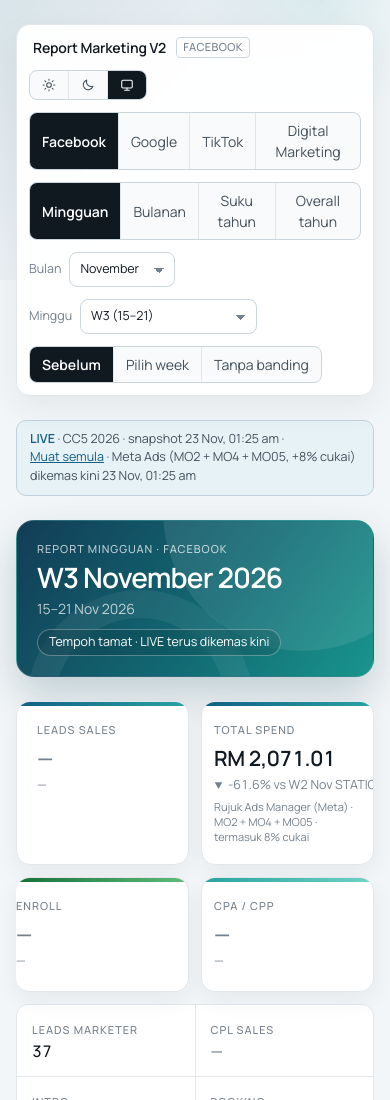
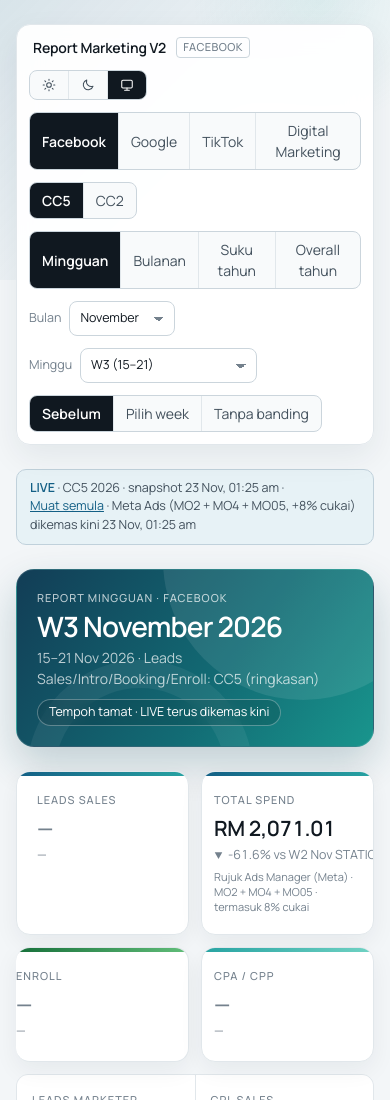
Before and after one commit to syaikhu141000-png/Dashboard-MO-v3, a plain HTML site: page report-v2/index.html in a window 390 px wide. Shown: the top 1100 px of the page. Drawn offline with Linux system fonts and the light colour scheme.

Commit message:
report-v2: toggle CC5/CC2 utk Facebook Leads Sales/Intro/Booking/Enroll (default CC5)
CC2 (data.rawCC2.Facebook) disimpan BERASINGAN drpd CC5 (data.raw.Facebook) - tiada yg
ditimpa. Page ada toggle kecil (hanya nampak bila tab Facebook) utk pilih sumber papar;
default kekal CC5 macam asal. Toggle cuma utk minggu LIVE/belum-kunci - minggu STATIC
yang dah lock terus guna locks{} macam biasa, tak terjejas.

Co-Authored-By: Claude Sonnet 5 <noreply@anthropic.com>
Claude-Session: https://claude.ai/code/session_01GXatcEc9Q2pSMEW8ce49iA

```diff
--- a/report-v2/index.html
+++ b/report-v2/index.html
@@ -228,6 +228,7 @@ dialog .row{display:flex;gap:8px;justify-content:flex-end}
       <button type="button" data-act="theme" data-v="system" aria-pressed="false" title="Ikut tetapan peranti"><svg viewBox="0 0 24 24" aria-hidden="true"><rect x="3" y="4" width="18" height="13" rx="2"/><path d="M8 21h8M12 17v4"/></svg><span class="theme-label">Auto</span></button>
     </div>
     <div class="seg" id="platSeg" role="group" aria-label="Platform"></div>
+    <div class="seg" id="srcSeg" role="group" aria-label="Sumber data Facebook" hidden></div>
     <div class="seg" id="typeSeg" role="group" aria-label="Jenis report"></div>
     <label class="sel" id="selYearW" hidden>Tahun <select id="selYear"></select></label>
     <label class="sel" id="selMonthW">Bulan <select id="selMonth"></select></label>
@@ -385,11 +386,21 @@ function parseMonth(text){
 }
 
 /* ---------- simpanan ---------- */
-var RAW={}, PL=[], LOADED={}, LOCKS={}, DB=null, CAN=false, READY=false;
+var RAW={}, RAW_CC2={}, PL=[], LOADED={}, LOCKS={}, DB=null, CAN=false, READY=false;
+function srcPrefGet(){ try{ return localStorage.getItem('rv2SrcPref')||'cc5'; }catch(e){ return 'cc5'; } }
+function srcPrefSet(v){ SRC_PREF=v; try{ localStorage.setItem('rv2SrcPref',v); }catch(e){} }
+var SRC_PREF=srcPrefGet();
 var S={type:'mingguan',month:TODAY.getMonth()+1,week:0,q:1,cmpMode:'prev',cmpMonth:1,cmpWeek:0,plat:'Facebook'};
 var TXT={};
 function hasAny(v){ if(!v) return false; for(var i=0;i<F.length;i++) if(v[F[i]]!=null) return true; return false; }
-function rawLive(p,m,w){ var v=RAW[p]&&RAW[p][m]&&RAW[p][m][w]; return hasAny(v)?v:null; }
+function rawLive(p,m,w){
+  var v=RAW[p]&&RAW[p][m]&&RAW[p][m][w];
+  if(p==='Facebook'&&SRC_PREF==='cc2'){
+    var c=RAW_CC2.Facebook&&RAW_CC2.Facebook[m]&&RAW_CC2.Facebook[m][w];
+    if(c) v=Object.assign({},v,{ls:c.ls,intro:c.intro,book:c.book,enrol:c.enrol});
+  }
+  return hasAny(v)?v:null;
+}
 function platsAll(){ return PL; }
 function platsFor(){ return S.plat==='ALL'?platsAll():[S.plat]; }
 function addV(a,b){ /* null + null = null (kekal kosong) */
@@ -524,6 +535,9 @@ function renderBar(){
   var pl=['Facebook'].concat(PL.filter(function(p){return p!=='Facebook';})).concat(['ALL']);
   $('platSeg').innerHTML=pl.map(function(p){return '<button type="button" data-act="plat" data-v="'+esc(p)+'" aria-pressed="'+(S.plat===p)+'">'+esc(p==='ALL'?'Digital Marketing':p)+'</button>';}).join('');
   $('brandPlat').textContent=S.plat==='ALL'?'DIGITAL MARKETING':String(S.plat).toUpperCase();
+  var sg=$('srcSeg'), showSrc=(S.plat==='Facebook'&&RAW_CC2.Facebook);
+  sg.hidden=!showSrc;
+  if(showSrc) sg.innerHTML=['cc5','cc2'].map(function(v){return '<button type="button" data-act="srcpref" data-v="'+v+'" aria-pressed="'+(SRC_PREF===v)+'" title="'+(v==='cc5'?'CC5 (ringkasan, lajur minggu)':'CC2 (database lead, terus ikut tarikh)')+'">'+v.toUpperCase()+'</button>';}).join('');
   var ys=SOURCES.map(function(x){return x.y;}).sort();
   $('selYearW').hidden=ys.length<2;
   $('selYear').innerHTML=ys.map(function(y){return '<option value="'+y+'"'+(y===YEAR?' selected':'')+'>'+y+'</option>';}).join('');
@@ -566,7 +580,7 @@ function render(){
   var P=period(), c=P.live, C=comparison(P), cmp=!!C, st=status();
   $('hType').textContent={mingguan:'Report mingguan',bulanan:'Report bulanan',suku:'Report suku tahun',tahunan:'Report overall tahun'}[S.type]+' · '+PLN(S.plat);
   $('hTitle').textContent=S.type==='mingguan'?'W'+(S.week+1)+' '+MFULL[S.month-1]+' '+YEAR:S.type==='bulanan'?MFULL[S.month-1]+' '+YEAR:S.type==='tahunan'?'Overall '+YEAR:'Suku '+S.q+' '+YEAR;
-  $('hSub').textContent=range();
+  $('hSub').textContent=range()+(S.plat==='Facebook'&&RAW_CC2.Facebook?(SRC_PREF==='cc2'?' · Leads Sales/Intro/Booking/Enroll: CC2 terus (ikut tarikh)':' · Leads Sales/Intro/Booking/Enroll: CC5 (ringkasan)'):'');
   var hs=$('hState'); hs.textContent=st.t; hs.className='state'+(st.open?' open':'');
 
   /* Banding dengan tempoh pilihan: utamakan STATIC; jika belum dikunci, guna LIVE dan label jelas. */
@@ -882,6 +896,7 @@ function loadData(){
   return fetch('data.json?t='+Date.now(),{cache:'no-store'}).then(function(r){ if(!r.ok) throw new Error('data.json HTTP '+r.status); return r.json(); }).then(function(x){
     YEAR=x.y; RAW={}; PL=(x.pl||[]).slice();
     PL.forEach(function(p){ RAW[p]={}; var src=(x.raw||{})[p]||{}; for(var m in src) RAW[p][+m]=src[m].map(function(w){ return Object.assign({},w); }); });
+    RAW_CC2={}; var src2=(x.rawCC2&&x.rawCC2.Facebook)||{}; RAW_CC2.Facebook={}; for(var m2 in src2) RAW_CC2.Facebook[+m2]=src2[m2];
     META=(x.meta&&x.meta.weeks)||{}; META_AT=(x.meta&&x.meta.at)||null; LOCKS=x.locks||{}; NOTES=x.notes||{};
     applyMeta(); READY=true;
     SHEETB='<b>LIVE</b> · CC5 '+YEAR+' · snapshot '+new Date(x.at).toLocaleString('en-MY',{day:'numeric',month:'short',hour:'2-digit',minute:'2-digit'})+' · <button type="button" class="lnk" data-act="reload">Muat semula</button>';
@@ -1002,6 +1017,7 @@ document.addEventListener('click',function(e){
   if(a==='dlgNo'){ $('dlg').close(); PEND=null; return; }
   if(a==='dlgYes'){ var f=PEND; PEND=null; $('dlg').close(); if(f) f().then(function(){ updLock(); render(); }).catch(function(err){ alert('Gagal: '+(err&&err.message||err)); }); return; }
   if(a==='edit'){ doEditToggle(); return; }
+  if(a==='srcpref'){ srcPrefSet(v); render(); return; }
   if(a==='plat'){ S.plat=v; fixSel(); }
   else if(a==='type'){ S.type=v; if(S.cmpMode==='custom'&&S.type!=='mingguan'&&S.type!=='bulanan') S.cmpMode='prev'; }
   else if(a==='cmp'){ S.cmpMode=v; if(v==='custom') setCustomDefault(); }
```
Also changed, not shown: report-v2/build.mjs (+19 -16 lines).
